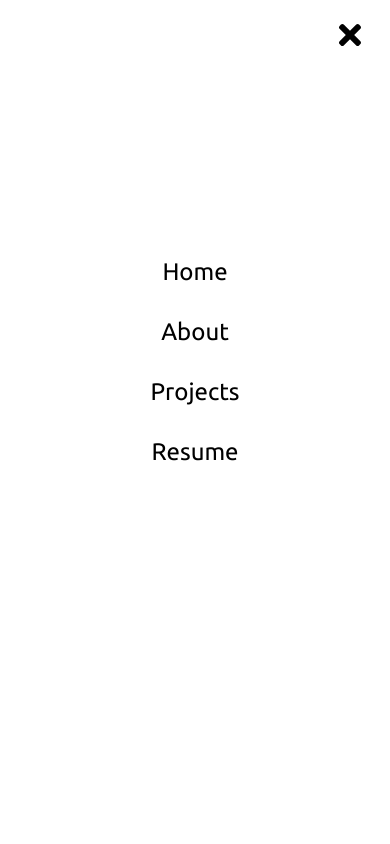
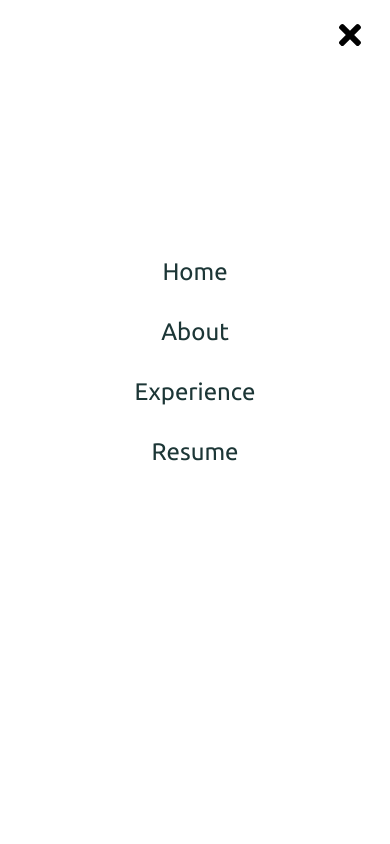
Before and after one commit to Priyanshii/react-portfolio-website, a React (Create React App) app: page / in a window 390 px wide. Both pictures are taken after a click on the element 346 px from the left and 38 px from the top of the page. Shown: the top 844 px of the page. Built offline with nearby package versions, Linux system fonts and the light colour scheme.

Commit message:
Sidebar changes

```diff
--- a/src/components/Navbar/index.js
+++ b/src/components/Navbar/index.js
@@ -1,6 +1,5 @@
 import React, { useState } from 'react'
 import styled from 'styled-components'
-import { Link as LinkS } from 'react-scroll'
 import { NavLink as LinkR, useNavigate } from 'react-router-dom'
 import { FaBars } from "react-icons/fa"
 import * as Scroll from "react-scroll";
--- a/src/components/Sidebar/index.js
+++ b/src/components/Sidebar/index.js
@@ -1,10 +1,29 @@
-import React from 'react'
+import React, { useState } from 'react'
 import styled from 'styled-components'
-import { Link as LinkS } from 'react-scroll'
-import { Link as LinkR } from 'react-router-dom'
+import { NavLink as LinkR, useNavigate } from 'react-router-dom'
 import { FaTimes } from 'react-icons/fa'
+import * as Scroll from "react-scroll";
 
 const Sidebar = ({ isOpen, toggle }) => {
+  const navigate = useNavigate();
+  const scroller = Scroll.scroller;
+  const [activeLink, setActiveLink] = useState("");
+
+  const handleScrollLink = async(selector) => {
+    await navigate("/");
+    setActiveLink(selector);
+    scroller.scrollTo(selector, {
+      duration: 500,
+      smooth: true,
+      offset: -100,
+      spy: true
+    });
+  }
+
+  const handleRouterLink = () => {
+    setActiveLink("")
+    toggle();
+  }
   return (
     <SidebarContainer isOpen={isOpen} onClick={toggle}>
       <Icon onClick={toggle}>
@@ -12,16 +31,16 @@ const Sidebar = ({ isOpen, toggle }) => {
       </Icon>
       <SidebarWrapper>
         <SidebarMenu>
-          <SidebarLinkScroll to="home" onClick={toggle}>
+          <SidebarLinkScroll $active={activeLink === "home" ? true :  false} onClick={() => {handleScrollLink("home")}}>
             Home
           </SidebarLinkScroll>
-          <SidebarLinkScroll to="about" onClick={toggle}>
+          <SidebarLinkScroll $active={activeLink === "about" ? true :  false} onClick={() => {handleScrollLink("about")}}>
             About
           </SidebarLinkScroll>
-          <SidebarLinkRouter to="/projects" onClick={toggle}>
-            Projects
+          <SidebarLinkRouter to="/experience" onClick={() => {handleRouterLink()}}>
+            Experience
           </SidebarLinkRouter>
-          <SidebarLinkRouter to="/resume" onClick={toggle}>
+          <SidebarLinkRouter to="/resume" onClick={() => {handleRouterLink()}}>
             Resume
           </SidebarLinkRouter>
         </SidebarMenu>
@@ -77,8 +96,27 @@ const SidebarMenu = styled.ul`
  }
 `
 
-const SidebarLinkScroll = styled(LinkS)`
-  color: #000;
+const SidebarLinkScroll = styled.button`
+  color: ${props => props.$active ? '#bb3459' : 'rgb(28,54,54)'};
+  display: flex;
+  align-items: center;
+  justify-content: center;
+  font-size: 1.5rem;
+  text-decoration: none;
+  border: none;
+  background-color: transparent;
+  padding: 0 1rem;
+  transition: 0.2s ease-in-out;
+  cursor: pointer;
+
+  &:hover{
+    color: #bb3459;
+    transition: 0.2s ease-in-out;
+  }
+`
+
+const SidebarLinkRouter = styled(LinkR)`
+  color: rgb(28, 54, 54);
   display: flex;
   align-items: center;
   justify-content: center;
@@ -89,24 +127,12 @@ const SidebarLinkScroll = styled(LinkS)`
   cursor: pointer;
 
   &:hover{
-    color: blue;
+    color: #bb3459;
     transition: 0.2s ease-in-out;
   }
-`
 
-const SidebarLinkRouter = styled(LinkR)`
-  color: #000;
-  display: flex;
-  align-items: center;
-  justify-content: center;
-  font-size: 1.5rem;
-  text-decoration: none;
-  list-style: none;
-  transition: 0.2s ease-in-out;
-  cursor: pointer;
-
-  &:hover{
-    color: blue;
+  &.active{
+    color: #bb3459;
     transition: 0.2s ease-in-out;
   }
 `
--- a/src/pages/LandingPage.js
+++ b/src/pages/LandingPage.js
@@ -17,6 +17,7 @@ const LandingPage = () => {
 const MainContainer = styled.div`
   height: auto;
   display: flex;
+  width: auto;
   flex-direction: column;
   margin-bottom: 2rem;
 `
```
